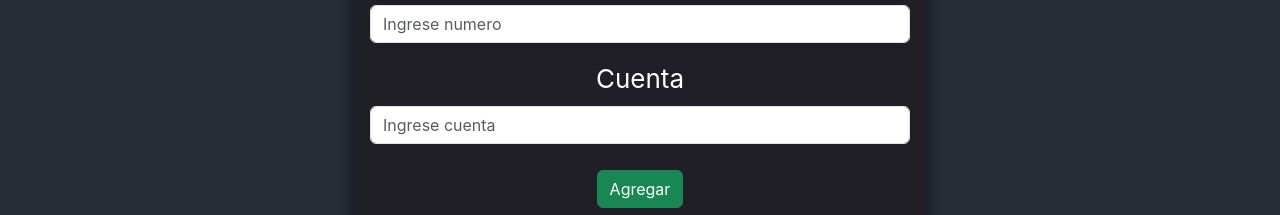
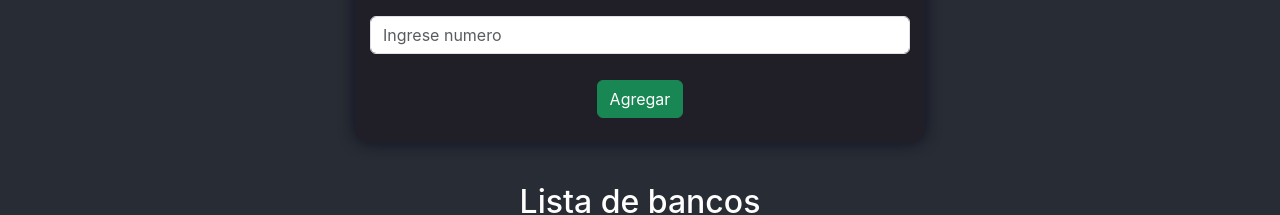
Before and after one commit to EmilioBor/BrokerFront, a React (Create React App) app in the folder brokerfront/: page /altaBanco in a window 1280 px wide. Shown: the part 488-703 px from the top of the page. Built offline with nearby package versions, Linux system fonts and the light colour scheme; no server answers.

Commit message:
corregi agregar banco

```diff
--- a/brokerfront/src/components/AgregarBanco.js
+++ b/brokerfront/src/components/AgregarBanco.js
@@ -81,24 +81,6 @@ export const AgregarBanco = ({upload}) => {
             </div>
           </div>
 
-          <div className="card-body">
-            <h5 className="card-title"></h5>
-            <div id="card-content">
-              <div className="mb-3">
-                <label htmlFor="año" className="form-label">
-                Cuenta
-                </label>
-                <input
-                  type="text"
-                  className="form-control"
-                  name="cuenta"
-                  id="cuenta"
-                  placeholder="Ingrese cuenta"
-                  onChange={(e) => setBanco({ ...banco, cuenta: e.target.value })}/>
-              </div>
-            </div>
-          </div>
-
           <button className="btn btn-success" onClick={agregarBanco}>
             Agregar
           </button>
```
